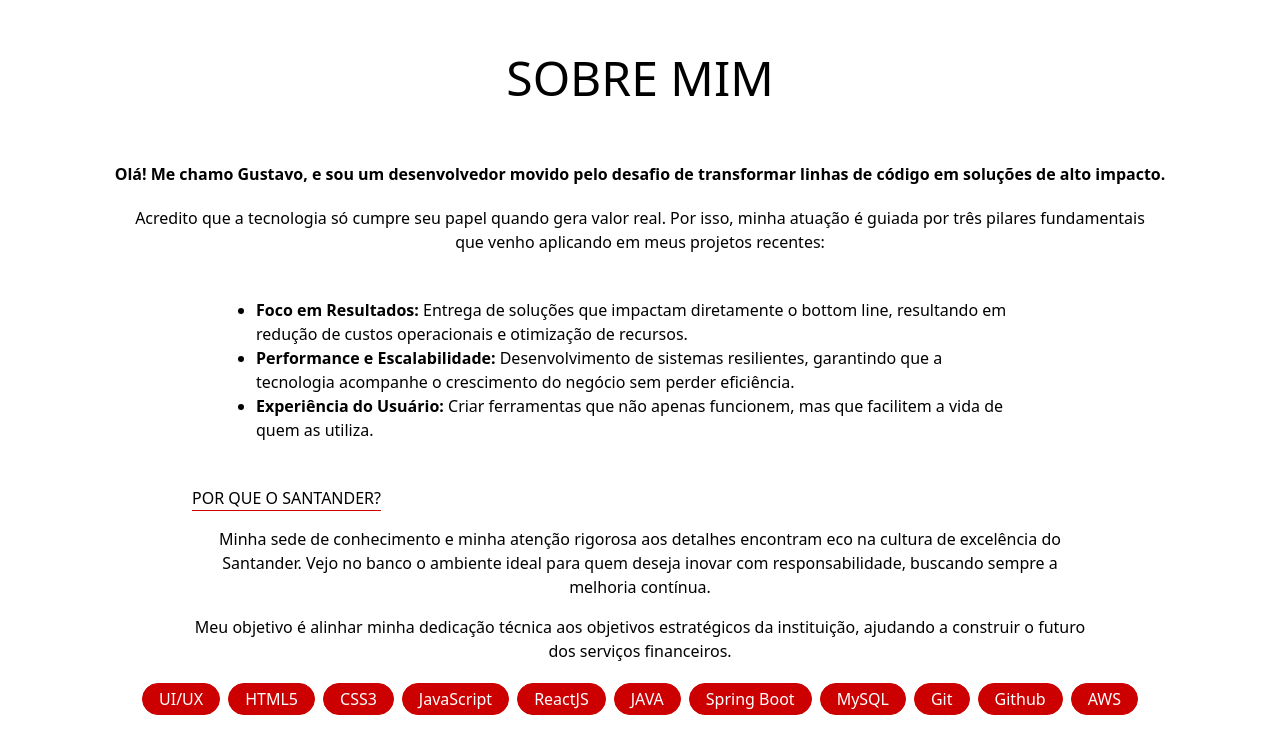
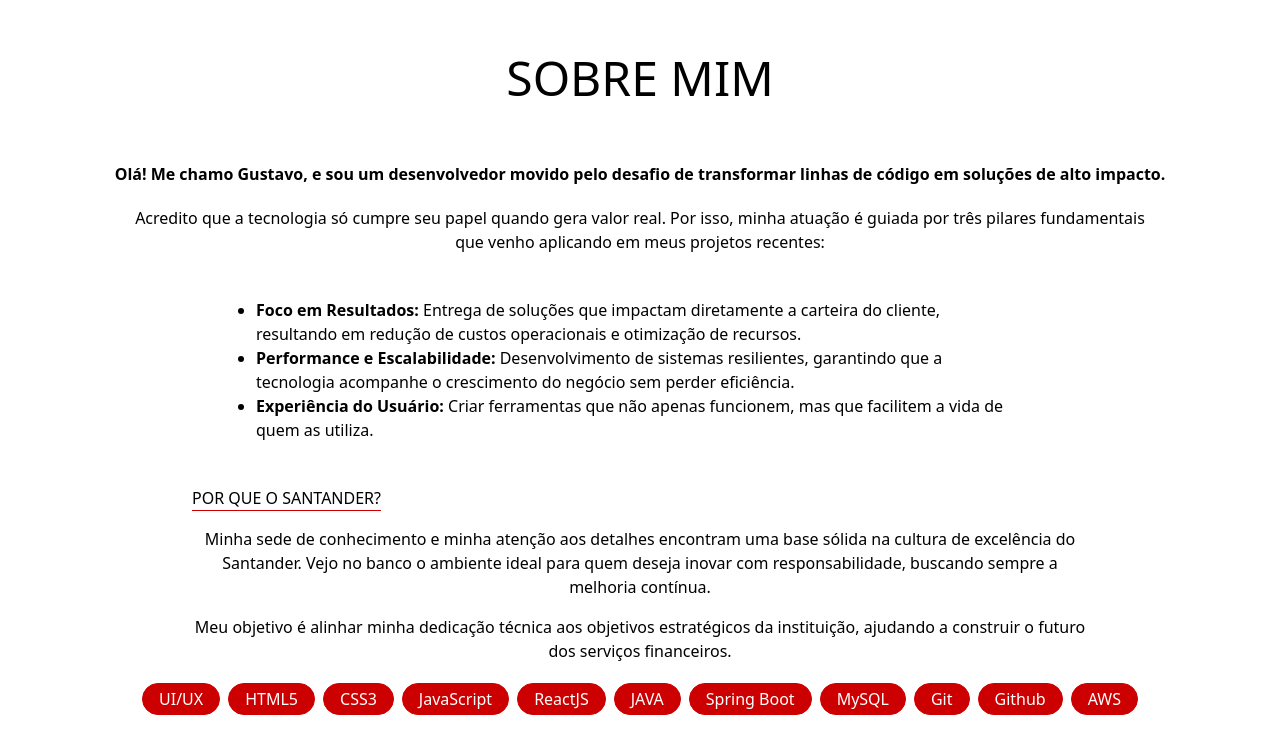
Before and after one commit to GustavoMSandoval/Portfolio-Santander, a React (Vite) app: page / in a window 1280 px wide. Shown: the part 954-1708 px from the top of the page. Built offline with nearby package versions, Linux system fonts and the light colour scheme.

Commit message:
fix: Atualizando texto do about

```diff
--- a/src/components/sections/About.tsx
+++ b/src/components/sections/About.tsx
@@ -16,7 +16,7 @@
                       <div className="flex flex-col lg:items-center lg:max-w-3xl lg:mx-auto  md:my-6">
                         <ul className="about-list ">
                                 <li>
-                                    <p><span className="font-bold">Foco em Resultados:</span> Entrega de soluções que impactam diretamente o bottom line, resultando em redução de custos operacionais e otimização de recursos.</p>
+                                    <p><span className="font-bold">Foco em Resultados:</span> Entrega de soluções que impactam diretamente a carteira do cliente, resultando em redução de custos operacionais e otimização de recursos.</p>
                                 </li>
                                 <li>
                                     <p><span className="font-bold">Performance e Escalabilidade:</span> Desenvolvimento de sistemas resilientes, garantindo que a tecnologia acompanhe o crescimento do negócio sem perder eficiência.</p>
@@ -30,7 +30,7 @@
                 <div className="flex flex-col flex-wrap gap-4 mx-auto max-w-4xl">
                     <h3 className="section-subtitle">Por que o Santander?</h3>
                     <div className="lg:text-center flex flex-wrap flex-col gap-4">
-                        <p>Minha sede de conhecimento e minha atenção rigorosa aos detalhes encontram eco na cultura de excelência do Santander. <br className="lg:hidden"/> Vejo no banco o ambiente ideal para quem deseja inovar com responsabilidade, buscando sempre a melhoria contínua.</p>
+                        <p>Minha sede de conhecimento e minha atenção aos detalhes encontram uma base sólida na cultura de excelência do Santander. <br className="lg:hidden"/> Vejo no banco o ambiente ideal para quem deseja inovar com responsabilidade, buscando sempre a melhoria contínua.</p>
                         <p>Meu objetivo é alinhar minha dedicação técnica aos objetivos estratégicos da instituição, ajudando a construir o futuro dos serviços financeiros.</p>
                     </div>
                 </div>
```
